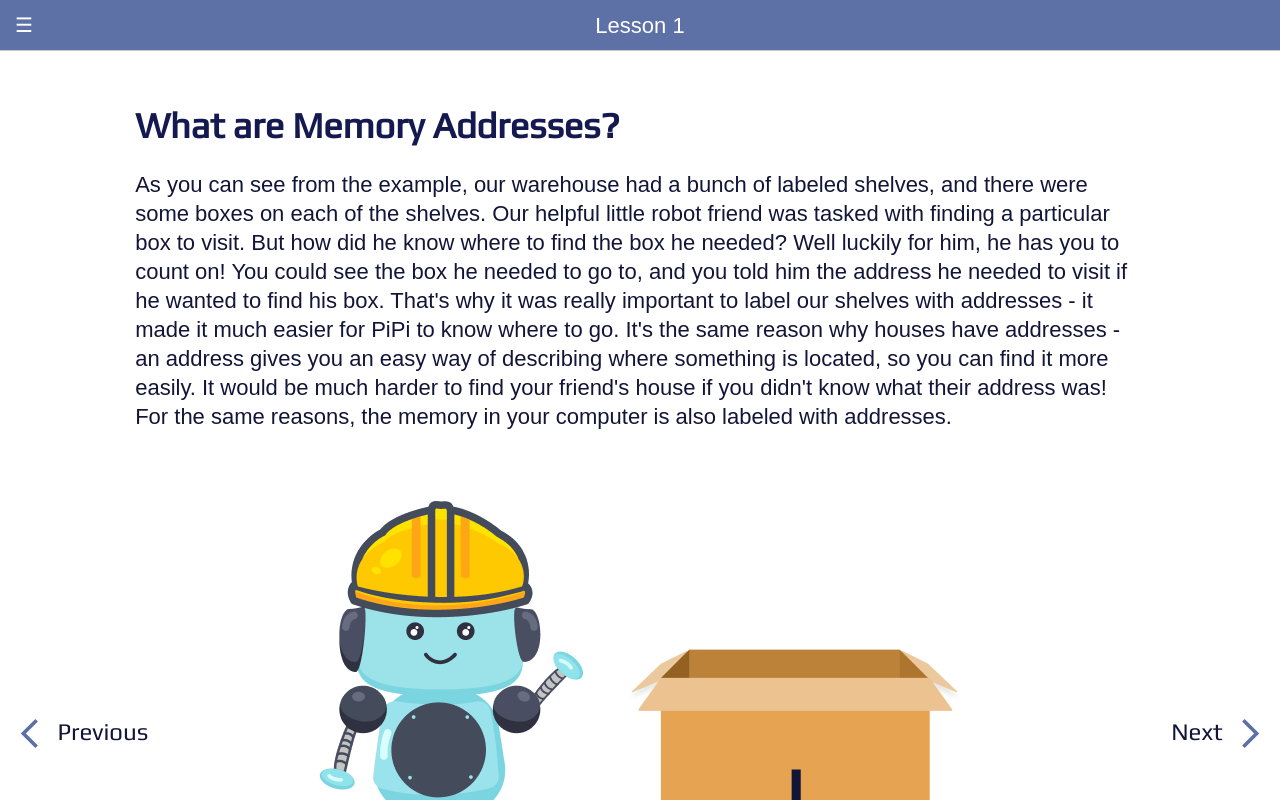
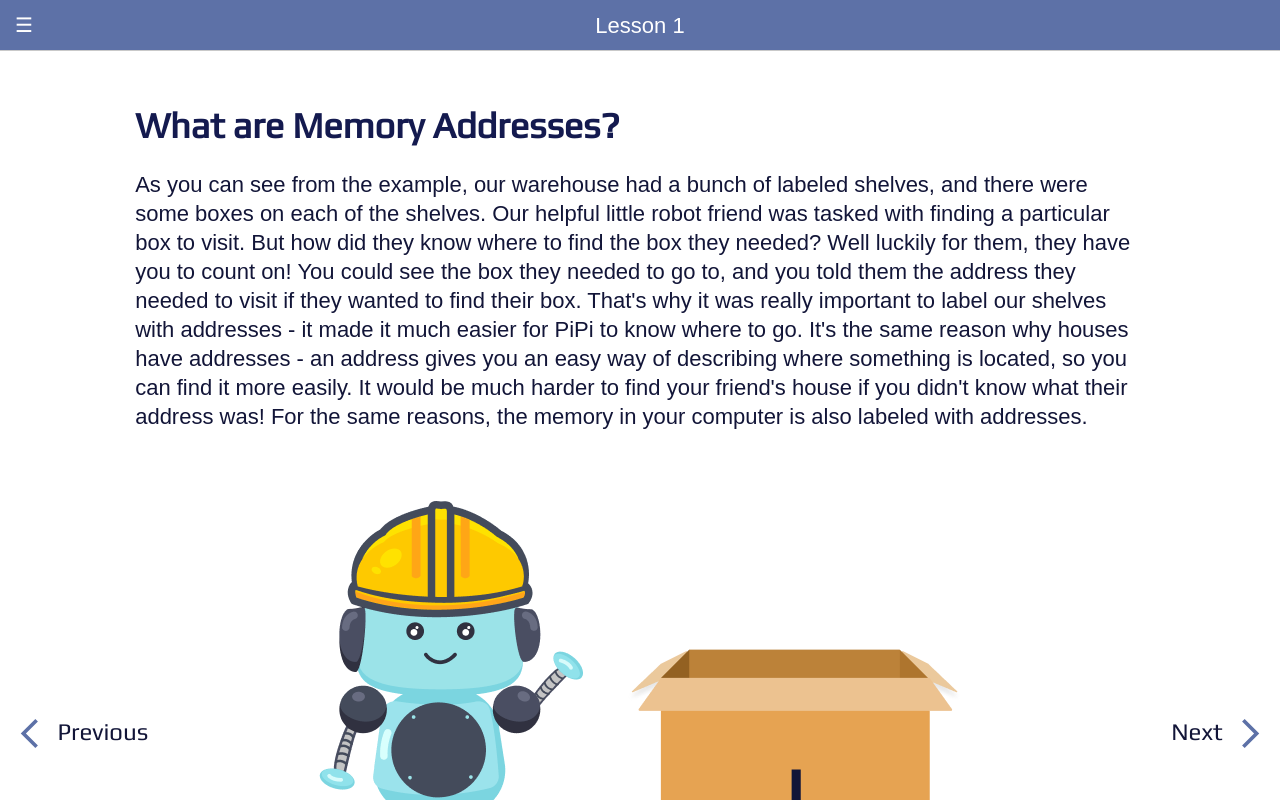
Before and after one commit to uclaacm/parcel-pointers, a React app: page /lesson-1 in a window 1280 px wide. Shown: the top 800 px of the page. Built offline with nearby package versions, Linux system fonts and the light colour scheme; a web font is replaced by a local one.

Commit message:
299 pipi pronoun consistency (#314)
* make pipi pronouns consistent

* make pipi pronouns consistent

```diff
--- a/src/pages/Exercise1.tsx
+++ b/src/pages/Exercise1.tsx
@@ -16,7 +16,8 @@ const Exercise1: FC = () => {
           <h1>Memory Addresses</h1>
           <p>
             Pipi has forgotten the address of the boxes in the warehouse! Help
-            his find the correct addresses by answering the following questions.
+            them find the correct addresses by answering the following
+            questions.
           </p>
           <h2>Instructions</h2>
           <p>Use the diagram below to answer the following questions.</p>
@@ -30,7 +31,7 @@ const Exercise1: FC = () => {
           </h2>
           <div className="questions">
             <Question
-              correct="Correct! This is the first address for box b, which is what pointers use to find variables in memory. Now Pipi needs to calculate how much he needs to move to get there."
+              correct="Correct! This is the first address for box b, which is what pointers use to find variables in memory. Now Pipi needs to calculate how much they need to move to get there."
               incorrect="Not Quite. Remember that pointers start with the first address of a variable, so we want to start with the first adress of box b. Please try again."
               correct_answer={correctAnswer}
               index={0}
@@ -52,7 +53,7 @@ const Exercise1: FC = () => {
               </p>
             </Question>
             <Question
-              correct="Correct! Pipi needs to move from address 2 to address 11. Now Pipi needs to go to a different box."
+              correct="Correct! Pipi needs to move from address 2 to address 11. Now they need to go to a different box."
               incorrect="Not Quite. Pipi needs to move from address 2 to address 11. Please try again."
               correct_answer={correctAnswer}
               index={1}
@@ -72,17 +73,18 @@ const Exercise1: FC = () => {
                     />
                   </span>
                 </span>{' '}
-                addresses from his current position to get to Box b.
+                addresses from their current position to get to Box b.
               </p>
             </Question>
           </div>
           <h2>
             What if Pipi now wants to go to{' '}
-            <span className="highlight">Box e</span> from his current position?
+            <span className="highlight">Box e</span> from their current
+            position?
           </h2>
           <div className="questions">
             <Question
-              correct="Correct! This is the first address for box e, which is what pointers use to find variables in memory. Now Pipi needs to calculate how much he needs to move to get there."
+              correct="Correct! This is the first address for box e, which is what pointers use to find variables in memory. Now Pipi needs to calculate how much they need to move to get there."
               incorrect="Not Quite. Remember that pointers start with the first address of a variable, so we want to start with the first adress of box b. Please try again."
               correct_answer={correctAnswer}
               index={2}
@@ -124,7 +126,7 @@ const Exercise1: FC = () => {
                     />
                   </span>
                 </span>{' '}
-                addresses from his current position to get to Box e.
+                addresses from their current position to get to Box e.
               </p>
             </Question>
           </div>
--- a/src/pages/Lesson1.tsx
+++ b/src/pages/Lesson1.tsx
@@ -16,14 +16,14 @@ const Lesson1: FC = () => {
             As you can see from the example, our warehouse had a bunch of
             labeled shelves, and there were some boxes on each of the shelves.
             Our helpful little robot friend was tasked with finding a particular
-            box to visit. But how did he know where to find the box he needed?
-            Well luckily for him, he has you to count on! You could see the box
-            he needed to go to, and you told him the address he needed to visit
-            if he wanted to find his box. That&apos;s why it was really
-            important to label our shelves with addresses - it made it much
-            easier for PiPi to know where to go. It&apos;s the same reason why
-            houses have addresses - an address gives you an easy way of
-            describing where something is located, so you can find it more
+            box to visit. But how did they know where to find the box they
+            needed? Well luckily for them, they have you to count on! You could
+            see the box they needed to go to, and you told them the address they
+            needed to visit if they wanted to find their box. That&apos;s why it
+            was really important to label our shelves with addresses - it made
+            it much easier for PiPi to know where to go. It&apos;s the same
+            reason why houses have addresses - an address gives you an easy way
+            of describing where something is located, so you can find it more
             easily. It would be much harder to find your friend&apos;s house if
             you didn&apos;t know what their address was! For the same reasons,
             the memory in your computer is also labeled with addresses.
--- a/src/pages/Lesson2_1.tsx
+++ b/src/pages/Lesson2_1.tsx
@@ -32,9 +32,9 @@ const Lesson2_1: FC = () => {
         <div className="page-wrapper">
           <h1>Introducing Pointers</h1>
           <p>
-            In our example, Pipi wanted to go to a box but he didn&apos;t know
+            In our example, Pipi wanted to go to a box but they didn&apos;t know
             where to find it. You passed along a piece of paper with a helpful
-            little note on it, telling Pipi the address of the box he was
+            little note on it, telling Pipi the address of the box they were
             looking for. This is basically what a pointer does! A pointer is a
             variable that stores a memory address.
           </p>
--- a/src/pages/Lesson3.tsx
+++ b/src/pages/Lesson3.tsx
@@ -66,7 +66,7 @@ const Lesson3: FC = () => {
           <p>
             The <span className="code">&</span> operator gives you the address
             of any variable you&apos;ve created. In our warehouse, it&apos;s
-            like Pipi asking you for the address of the box he wants to go to.
+            like Pipi asking you for the address of the box they want to go to.
             Or it&apos;s like searching on Google for the address of a
             restaurant you want to go to.
           </p>
--- a/src/pages/Lesson4.tsx
+++ b/src/pages/Lesson4.tsx
@@ -42,7 +42,7 @@ const Lesson4: FC = () => {
             memory address, our computer will go to that address in memory and
             return to us the value stored there. This is known as{' '}
             <u>dereferencing</u>. In our example, this is like giving Pipi an
-            address, him going to the box at that address, and telling us
+            address, going to the box at that address, and telling us
             what&apos;s inside the box.
           </p>
           <div className="diagram">
```
